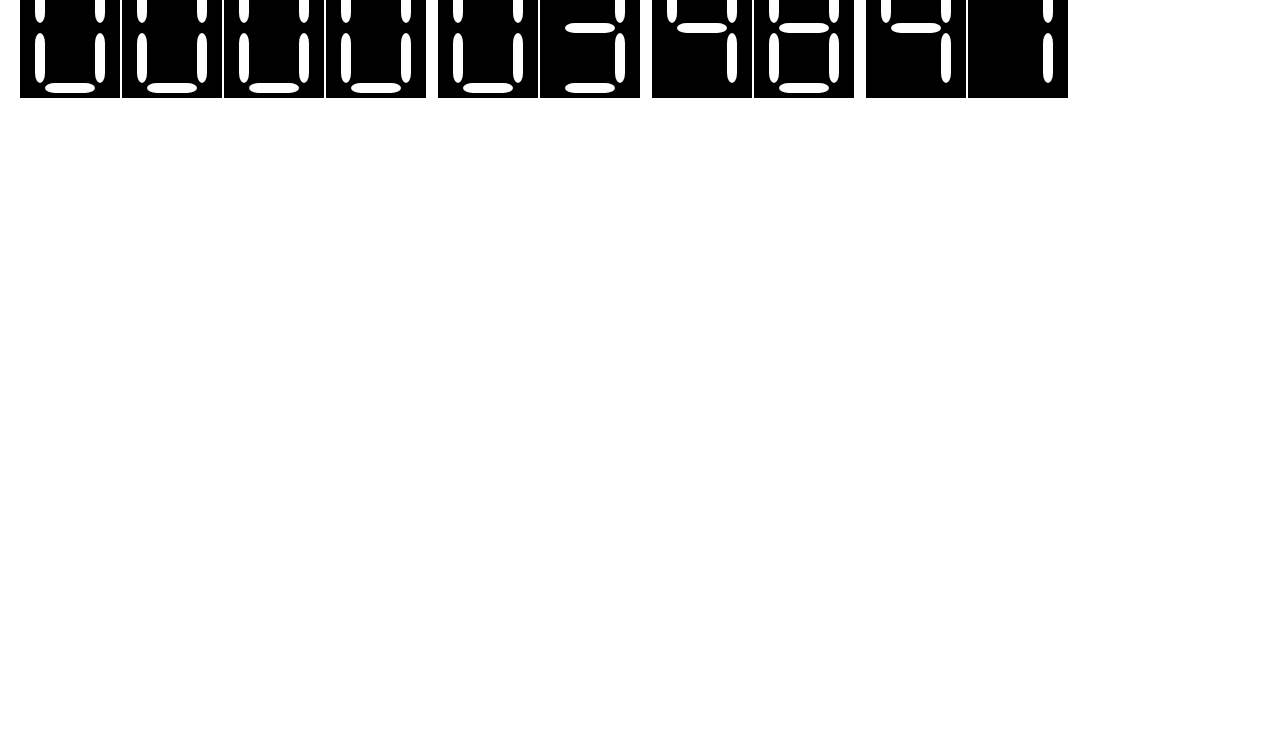
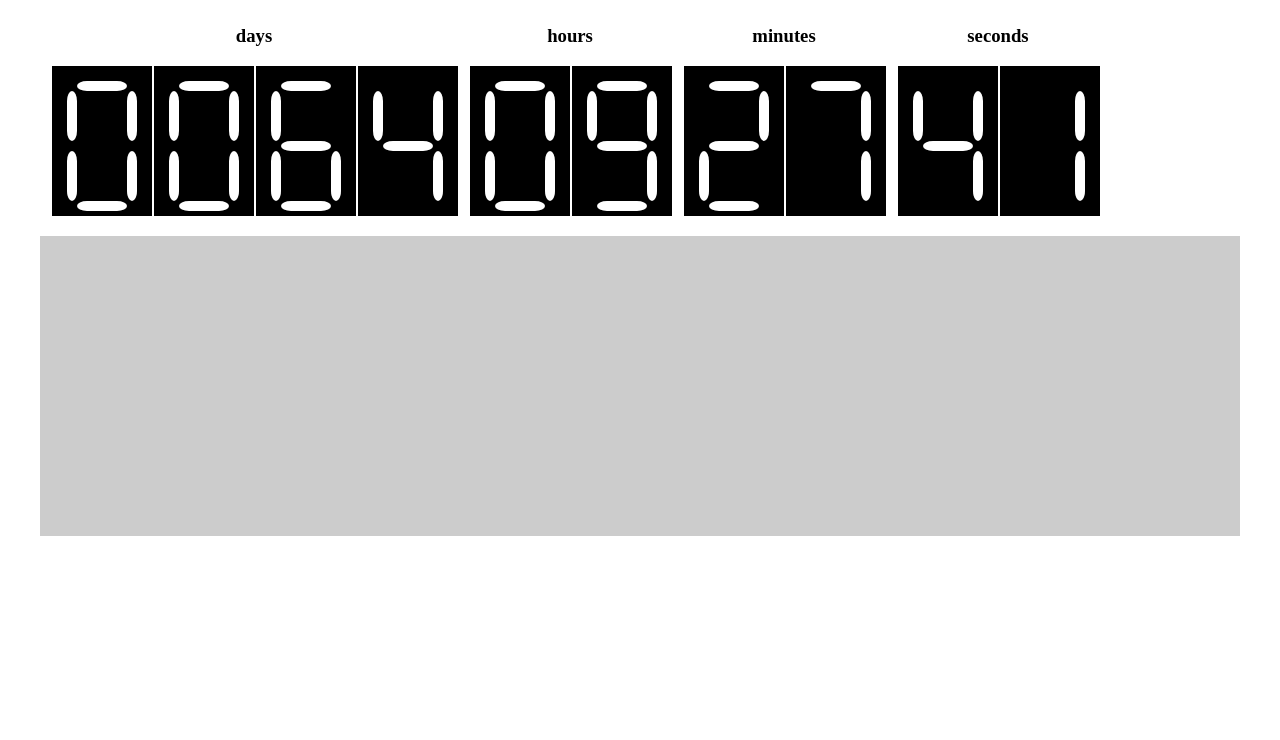
Before and after one commit to zen1986/countdown.js, a plain HTML site: page index.html in a window 1280 px wide. Shown: the part 60-800 px from the top of the page. Drawn offline with Linux system fonts and the light colour scheme.

Commit message:
added text and listing area

```diff
--- a/countdown.js
+++ b/countdown.js
@@ -19,9 +19,9 @@
             this.stroke.attr("opacity", 1);
             this.stroke.attr("fill", color);
         }
-        else
+        else {
             this.stroke.attr("opacity", 0);
-
+        }
     }
 
     // number model class constructor
@@ -52,35 +52,27 @@
 
         this.strokes =new Array(8);
 
-        var g = this.model.append("svg:g")
-                    .attr("transform", "translate("+m+","+m+")");
+        var g = this.model.append("svg:g").attr("transform", "translate("+m+","+m+")");
 
-        var g1 = g.append("svg:g")
-                    .attr("transform", "translate(0, "+x+")");
+        var g1 = g.append("svg:g").attr("transform", "translate(0, "+x+")");
         this.strokes[1] = new Stroke(x, y, z, g1, color);
 
-        var g2 = g.append("svg:g")
-                    .attr("transform", "translate(0, "+(y+2*x)+")");
+        var g2 = g.append("svg:g").attr("transform", "translate(0, "+(y+2*x)+")");
         this.strokes[2] = new Stroke(x, y, z, g2, color);
 
-        var g3 = g.append("svg:g")
-                    .attr("transform", "rotate(270) translate(-"+(2*y+3*x)+", "+x+")");
+        var g3 = g.append("svg:g").attr("transform", "rotate(270) translate(-"+(2*y+3*x)+", "+x+")");
         this.strokes[3] = new Stroke(x, y, z, g3, color);
 
-        var g4 = g.append("svg:g")
-                    .attr("transform", "translate("+(x+y)+", "+(y+2*x)+")");
+        var g4 = g.append("svg:g").attr("transform", "translate("+(x+y)+", "+(y+2*x)+")");
         this.strokes[4] = new Stroke(x, y, z, g4, color);
 
-        var g5 = g.append("svg:g")
-                    .attr("transform", "translate("+(x+y)+", "+x+")");
+        var g5 = g.append("svg:g").attr("transform", "translate("+(x+y)+", "+x+")");
         this.strokes[5] = new Stroke(x, y, z, g5, color);
 
-        var g6 = g.append("svg:g")
-                    .attr("transform", "rotate(270) translate(-"+x+", "+x+")");
+        var g6 = g.append("svg:g").attr("transform", "rotate(270) translate(-"+x+", "+x+")");
         this.strokes[6] = new Stroke(x, y, z, g6, color);
 
-        var g7 = g.append("svg:g")
-                    .attr("transform", "rotate(270) translate(-"+(y+2*x)+", "+x+")");
+        var g7 = g.append("svg:g").attr("transform", "rotate(270) translate(-"+(y+2*x)+", "+x+")");
         this.strokes[7] = new Stroke(x, y, z, g7, color);
 
     };
@@ -109,7 +101,7 @@
                 strokesOn = [6,1,7,3,4];
                 break;
             case 6:
-                strokesOn = [2,1,5,3,4,6,7];
+                strokesOn = [2,1,3,4,6,7];
                 break;
             case 7:
                 strokesOn = [4,6,5];
@@ -125,6 +117,7 @@
         }
 
         var self=this;
+
         // reset first
         this.strokes.forEach(function (s) {s.fill();});
         strokesOn.forEach(function (s) {self.strokes[s].fill(self.fill);});
@@ -133,11 +126,20 @@
     Countdown.init = function () {
         var clock, days, hours, minutes, seconds;
 
-        clock = d3.select("body").append("div").attr("class", "clock");
+        d3.select("body").append("h1").attr("class", "countdown-title");
+
+        clock = d3.select("body").append("div").attr("class", "center clock");
         days = clock.append("div").attr("class", "days");
         hours = clock.append("div").attr("class", "hours");
         minutes = clock.append("div").attr("class", "minutes");
         seconds = clock.append("div").attr("class", "seconds");
+
+        days.append("h3").text("days");
+        hours.append("h3").text("hours");
+        minutes.append("h3").text("minutes");
+        seconds.append("h3").text("seconds");
+
+        d3.select("body").append("div").attr("class", "listing");
 
         this.clock = {};
 
@@ -239,13 +241,16 @@
     Countdown.runClock = function (date) {
         var self = this;
         var targetTime = date.getTime();
+
+        d3.select("h1.countdown-title").text("Count Down towards: "+date.toDateString());
         this.timer = setInterval(function () {
             self.updateClock(targetTime);
             },1000);
     }
 
 
-    var date = new Date(2012, 1, 23, 18, 21);
+    var date = new Date(2012, 3, 28);
     Countdown.init();
     Countdown.runClock(date);
+
 })();
--- a/index.html
+++ b/index.html
@@ -6,8 +6,7 @@
     <script type="text/javascript" src="d3/d3.js" charset="utf-8"></script>
     <link rel="stylesheet" href="main.css" type="text/css" charset="utf-8">
 </head>
-<body>
-    <div id="content"></div>
+<body class="center">
 </body>
 <script type="text/javascript" src="countdown.js" charset="utf-8"></script>
 </html>
--- a/main.css
+++ b/main.css
@@ -1,5 +1,30 @@
+body {
+    width: 1200px;
+}
+
+div {
+    display: inline-block;
+    text-align: center;
+}
+
 svg {
     margin-left: 2px;
+}
+
+.center {
+    margin-left: auto;
+    margin-right: auto;
+}
+
+.listing {
+    margin-top: 20px;
+    width: 100%;
+    min-height: 300px;
+    background-color: rgba(0,0,0,0.2);
+}
+
+div#content {
+    display: inline;
 }
 
 .clock>div {
```
